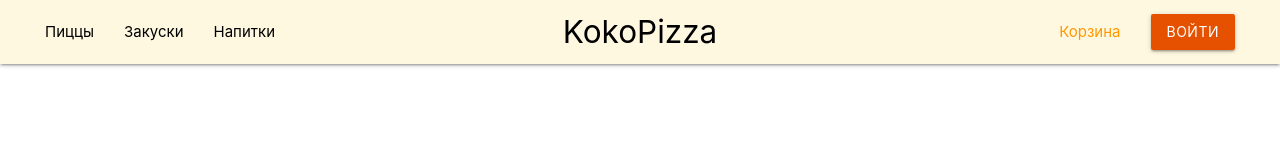
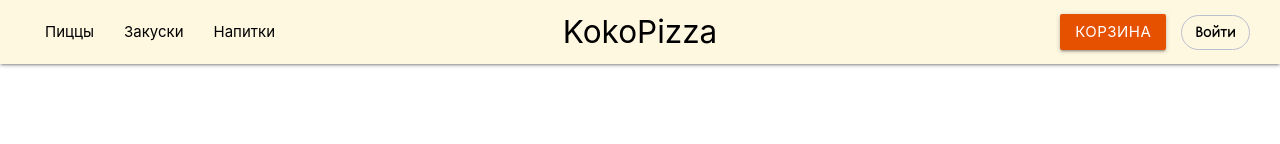
Before and after one commit to Mashtapok/Pizza-shop, a React (Create React App) app in the folder client/: page /pizza in a window 1280 px wide. Shown: the top 144 px of the page. Built offline with nearby package versions, Linux system fonts and the light colour scheme; no server answers.

Commit message:
add stacking in cart

```diff
--- a/client/src/Redux/actions/cartActions.ts
+++ b/client/src/Redux/actions/cartActions.ts
@@ -18,4 +18,4 @@ export const setItems = (items: Array<CartItemType>):setItemsActionType => ({typ
 export const addToCart = (item: CartItemType):addToCartActionType => ({type: ADD, payload: item});
 export const increaseCount = (id:number):increaseActionType => ({type: INCREASE_COUNT, payload: id});
 export const decreaseCount = (id:number):decreaseActionType => ({type: DECREASE_COUNT, payload: id});
-export const getTotalPriceActionType = (id:number):getTotalPriceActionType => ({type: GET_TOTAL_PRICE, payload: id});
+export const getTotalPrice = (id:number):getTotalPriceActionType => ({type: GET_TOTAL_PRICE, payload: id});
--- a/client/src/Redux/reducers/cartReducer.ts
+++ b/client/src/Redux/reducers/cartReducer.ts
@@ -1,5 +1,6 @@
 import {INCREASE_COUNT, ADD, DECREASE_COUNT, SET_ITEMS, GET_TOTAL_PRICE} from "../actions/cartActions";
 import {CartItemType} from "../../types/types";
+import {act} from "react-dom/test-utils";
 
 let initialState = {
     items: [] as Array<CartItemType>,
@@ -13,7 +14,13 @@ export const cartReducer = (state: CartStateType = initialState, action: { type:
         case SET_ITEMS:
             return {...state, items: action.payload};
         case ADD:
-            return {...state, items: [...state.items, action.payload]};
+            const sameItem = state.items.find(item => item.id === action.payload.id);
+            debugger
+            return {...state, items: sameItem
+                ? state.items.map(item => item === sameItem ? {...item, count: item.count + action.payload.count} : item)
+                :  [...state.items, action.payload]
+                };
+
         case INCREASE_COUNT:
             return {
                 ...state,
@@ -40,13 +47,11 @@ export const cartReducer = (state: CartStateType = initialState, action: { type:
                 )
             };
         case GET_TOTAL_PRICE:
-            let newTotalPrice = state.totalPrice;
+            let newTotalPrice = 0;
             state.items.forEach((item) => {
-                if(item.id === action.payload) {
-                    newTotalPrice = item.count*item.price;
-                }
+                newTotalPrice = newTotalPrice + (item.count*item.price);
             });
-            return {...state, totalPrice: state.totalPrice+newTotalPrice};
+            return {...state, totalPrice: newTotalPrice};
         default:
             return state;
     }
--- a/client/src/components/common/ProductCard.tsx
+++ b/client/src/components/common/ProductCard.tsx
@@ -1,7 +1,7 @@
 import React, {useState} from "react";
 import styles from "./ProductCard.module.css";
 import {useDispatch} from "react-redux";
-import {addToCart, getTotalPriceActionType} from "../../Redux/actions/cartActions";
+import {addToCart, getTotalPrice} from "../../Redux/actions/cartActions";
 import {CartItemType, ProductType} from "../../types/types";
 
 type PropsType = {
@@ -12,7 +12,7 @@ type PropsType = {
     image: string,
 }
 
-export const ProductCard:React.FC<PropsType> = ({id, title, price, description, image}) => {
+export const ProductCard: React.FC<PropsType> = ({id, title, price, description, image}) => {
     const item = {id, title, price, description, image};
     const dispatch = useDispatch();
 
@@ -30,7 +30,7 @@ export const ProductCard:React.FC<PropsType> = ({id, title, price, description,
         const {id} = item;
         let cartItem: CartItemType = {...item, count} as CartItemType;
         dispatch(addToCart(cartItem));
-        dispatch(getTotalPriceActionType(id));
+        dispatch(getTotalPrice(id));
         setCount(0);
     };
 
@@ -48,13 +48,15 @@ export const ProductCard:React.FC<PropsType> = ({id, title, price, description,
             </div>
             <div className="card-content">
                 <div><span className="card-title">{title}</span></div>
-                <div className={styles.cardDescriptionBlock}><p className={styles.cardDescription}>{description}</p>
+                <div className={styles.cardDescriptionBlock}>
+                    <p className={styles.cardDescription}>{description}</p>
                 </div>
                 <div className={styles.cardButtonBlock}>
                     <div><span className={styles.price}>{price}</span><span className={styles.currency}>₽</span></div>
                     <a className="red waves-effect waves-light btn-small"
-                                                           onClick={() => addHandler(item, count)}
-                ><i className="material-icons right">shopping_cart</i>В корзину</a></div>
+                       onClick={() => addHandler(item, count)}
+                    ><i className="material-icons right">shopping_cart</i>В корзину
+                    </a></div>
             </div>
         </div>
     );
--- a/client/src/components/features/AuthModal/AuthModal.module.css
+++ b/client/src/components/features/AuthModal/AuthModal.module.css
@@ -15,12 +15,20 @@
     box-sizing: border-box;
     background: rgb(255, 255, 255);
     border-radius: 20px;
-    flex: 0 1 35%;
-    min-width: 315px;
+    flex: 0 1 37%;
     outline: none;
-    padding: 16px 32px 24px;
+    padding: 5px 50px 24px;
     box-shadow: 0px 3px 5px -1px rgba(0,0,0,0.2), 0px 5px 8px 0px rgba(0,0,0,0.14), 0px 1px 14px 0px rgba(0,0,0,0.12);
 }
 .header h1 {
+    text-align: center;
     font-size: 40px;
+    padding: 0 .75rem;
 }
+
+@media screen and (max-width: 810px) {
+    .modal {
+        flex: 1 1 70%;
+        padding: 16px 10px 24px;
+    }
+}
--- a/client/src/components/features/AuthModal/AuthModal.tsx
+++ b/client/src/components/features/AuthModal/AuthModal.tsx
@@ -34,9 +34,7 @@ export const AuthModal: React.FC<Props> = (props) => {
                 'POST',
                 {...form});
             const data2 = await request('/api/pizzas', 'GET', null);
-            console.log(data2)
-        } catch (e) {
-        }
+        } catch (error) {}
     }
 
     async function loginHandler() {
@@ -46,13 +44,12 @@ export const AuthModal: React.FC<Props> = (props) => {
                 'POST',
                 {...form});
             props.login(data.token, data.userId);
-        } catch (e) {
-        }
+        } catch (error) {}
     }
 
     return (
         <div className={styles.modalContainer} ref={refModalContainer}
-             onClick={(event) => props.handleOpen(event, refModalContainer)}>
+             onMouseDown={(event) => props.handleOpen(event, refModalContainer)}>
             <form className={styles.modal}>
                 <div className={styles.header}>
                     <h1>Вход на сайт</h1>
@@ -91,7 +88,7 @@ export const AuthModal: React.FC<Props> = (props) => {
                 <button type="button"
                         onClick={registerHandler}
                         disabled={loading}
-                        className="waves-effect orange darken-1 btn btn_register"
+                        className="waves-effect orange darken-3 btn btn_register"
                 >Регистрация
                 </button>
             </form>
--- a/client/src/components/pages/PizzaPage/PizzaPage.tsx
+++ b/client/src/components/pages/PizzaPage/PizzaPage.tsx
@@ -17,11 +17,11 @@ export const PizzaPage: React.FC = () => {
         } catch (e) {
             console.error(e)
         }
-    }, [request]);
+    }, []);
 
     useEffect(() => {
         getPizzas();
-    }, [getPizzas]);
+    }, []);
 
     if (loading) {
         return <div>
--- a/client/src/components/template/Header/Header.tsx
+++ b/client/src/components/template/Header/Header.tsx
@@ -1,38 +1,46 @@
 import React from 'react';
-import { NavLink } from 'react-router-dom';
-import { AuthModal } from '../../features/AuthModal/AuthModal';
+import {NavLink} from 'react-router-dom';
+import {AuthModal} from '../../features/AuthModal/AuthModal';
 import {useSelector} from "react-redux";
 import {RootState} from "../../../Redux/store";
+import styles from "../../pages/CartPage/CartPage.module.css";
 
 type Props = {
-    login: (jwtToken:string, id:string) => void,
+    login: (jwtToken: string, id: string) => void,
     logout: () => void
 }
 
 export const Header: React.FC<Props> = (props) => {
     const [isOpen, setIsOpen] = React.useState(false);
-    const authData = useSelector((state:RootState) => state.auth);
-    const totalCartPrice = useSelector((state:RootState) => state.cart.totalPrice);
+    const authData = useSelector((state: RootState) => state.auth);
+    const totalCartPrice = useSelector((state: RootState) => state.cart.totalPrice);
 
-    function handleOpen(event:React.MouseEvent, ref:any):void {
+    function handleOpen(event: React.MouseEvent, ref: any): void {
         if (event.target === buttonRef.current) {
             setIsOpen(!isOpen)
         }
-        if(event.target === mobileButtonRef.current) {
-            setIsOpen(!isOpen)
+        if (event.target === mobileButtonRef.current) {
+            setIsOpen(!isOpen);
+            const {instances} = initializeSideNav();
+            instances.close()
         }
         if (event.target === ref.current) {
             setIsOpen(!isOpen)
         }
     }
+
     const buttonRef = React.useRef(null);
     const mobileButtonRef = React.useRef(null);
 
-    let toggler:HTMLLinkElement | null = document.querySelector('.sidenav-trigger');
-    toggler && toggler.addEventListener('click', () => {
+    const initializeSideNav = ():any => {
         let elem = document.querySelector('.sidenav');
         // @ts-ignore
-        let instances = M.Sidenav.init(elem);
+        let instances:any = M.Sidenav.init(elem);
+        return {instances}
+    };
+    let toggler: HTMLLinkElement | null = document.querySelector('.sidenav-trigger');
+    toggler && toggler.addEventListener('click', () => {
+        let {instances} = initializeSideNav();
         instances.open()
     });
 
@@ -55,15 +63,27 @@ export const Header: React.FC<Props> = (props) => {
                         {authData.isAuth && <li>
                             <NavLink to="/lk" className="black-text">Личный кабинет</NavLink></li>}
                         <li>
-                                <NavLink to="/cart" className="orange-text darken-4">Корзина</NavLink>
-                                {totalCartPrice && <span className="totalCartPrice">{totalCartPrice}₽</span>}
+                            <a className="waves-effect orange darken-4 waves-light btn" style={{padding: 0}}>
+                                <NavLink to="/cart">
+                                    Корзина
+                                    {totalCartPrice > 0 && <>
+                                        <div className="btn-secondary-divider"/>
+                                        <div className="btn-secondary-total">
+                                            {totalCartPrice + "₽"}
+                                        </div>
+                                    </>}
+                                </NavLink>
+                            </a>
                         </li>
                         {authData.isAuth
                             ? <li><a className="waves-effect orange darken-4 waves-light btn"
                                      onClick={() => props.logout()}>Выйти</a></li>
-                                : <li><a className="waves-effect orange darken-4 waves-light btn"
+                            : <li>
+                                <button className="btn-secondary"
                                         ref={buttonRef}
-                                         onClick={(event) => handleOpen(event, buttonRef)}>Войти</a></li>
+                                        onClick={(event) => handleOpen(event, buttonRef)}>Войти
+                                </button>
+                            </li>
                         }
                     </ul>
                 </div>
@@ -87,7 +107,7 @@ export const Header: React.FC<Props> = (props) => {
                 }
             </ul>
 
-                {isShow && <AuthModal login={props.login} handleOpen={handleOpen} />}
+            {isShow && <AuthModal login={props.login} handleOpen={handleOpen}/>}
 
         </header>
     );
--- a/client/src/index.css
+++ b/client/src/index.css
@@ -42,7 +42,7 @@ main {
   margin: 0 auto;
 }
 .card {
-  height: 470px;
+  min-height: 470px;
   display: flex;
   flex-direction: column;
 }
@@ -98,3 +98,37 @@ ul.right {
   text-align: center;
   color: #e65100;
 }
+.btn-secondary {
+  color: rgb(0, 0, 0);
+  background-color: transparent;
+  font-family: Dodo, sans-serif;
+  font-weight: 500;
+  border-width: 1px;
+  border-style: solid;
+  border-color: rgb(186, 191, 208);
+  border-radius: 100px;
+  cursor: pointer;
+  padding: 8px 13px;
+  transition: all .2s;
+}
+.btn-secondary:hover {
+  color: #e65100;
+  border-color: #e65100;
+}
+.btn-secondary-divider {
+  display: inline-block;
+  height: 20px;
+  width: 1px;
+  opacity: 0.4;
+  position: relative;
+  top: 4px;
+  margin: 0px 12px;
+  background: rgb(255, 255, 255);
+}
+.btn-secondary-total {
+  display: inline-block;
+  min-width: 35px;
+  text-align: center;
+  position: relative;
+  left: -1px;
+}
```
Lines whose indentation alone changed are shown as unchanged.
